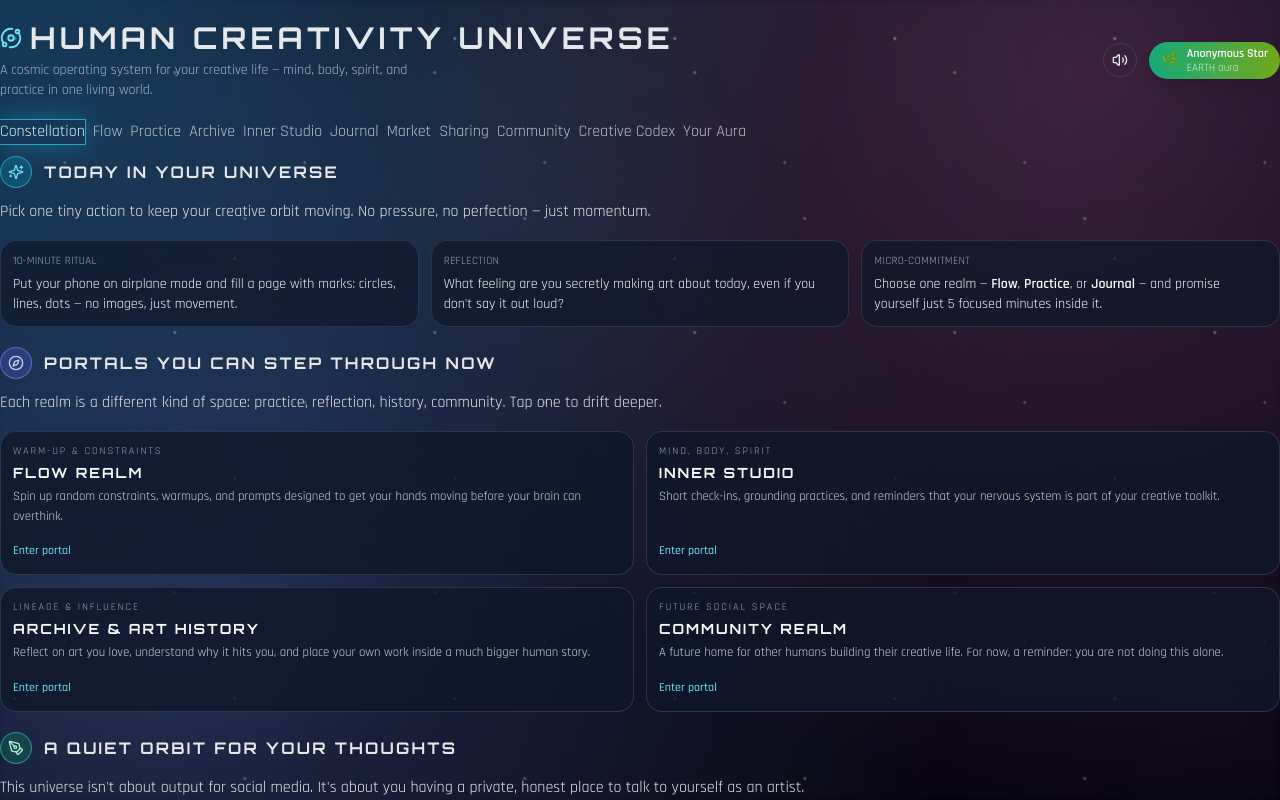
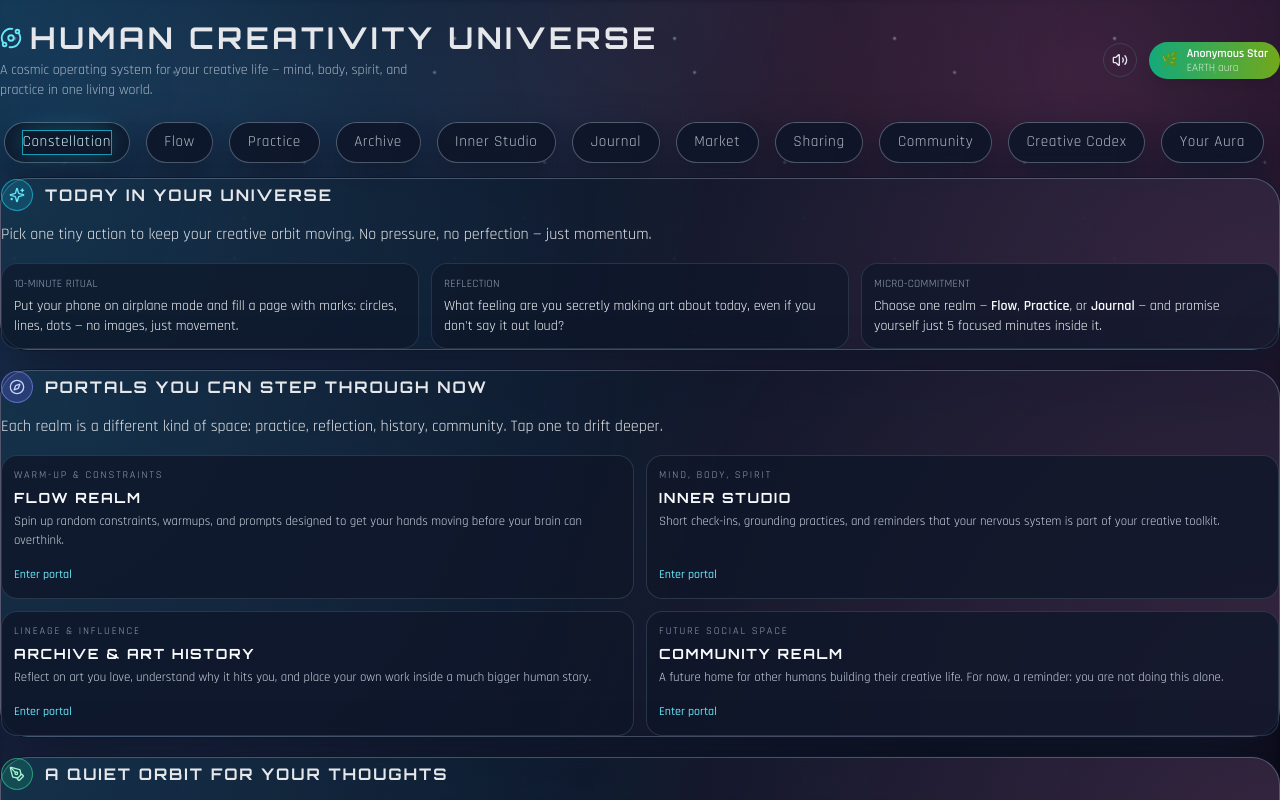
Before and after one commit to Dacolon/Human-Creativity, a Next.js app: page / in a window 1280 px wide. Shown: the top 800 px of the page. Built offline with nearby package versions, Linux system fonts and the light colour scheme.

Commit message:
Update globals.css

```diff
--- a/app/globals.css
+++ b/app/globals.css
@@ -34,17 +34,17 @@ body {
   overflow-x: hidden;
 }
 
-/* Header / logo font – sci-fi, not super blocky */
+/* Header / logo font – sci-fi, but readable */
 .font-space {
   font-family: "Orbitron", system-ui, sans-serif;
-  letter-spacing: 0.14em;
+  letter-spacing: 0.12em;
   text-transform: uppercase;
   font-weight: 600;
 }
 
 /* ---------- Cosmic background layers ---------- */
 
-/* Base gradient sky */
+/* Gradient sky */
 .bg-anim {
   position: fixed;
   inset: 0;
@@ -64,7 +64,7 @@ body {
   inset: 0;
   z-index: -2;
   pointer-events: none;
-  opacity: 0.55;
+  opacity: 0.6;
   background-image:
     radial-gradient(circle at 10% 20%, rgba(255, 255, 255, 0.65) 1px, transparent 2px),
     radial-gradient(circle at 70% 30%, rgba(255, 255, 255, 0.55) 1px, transparent 2px),
@@ -98,3 +98,96 @@ body {
     transform: translate3d(-80px, -60px, 0);
   }
 }
+
+/* ---------- Layout helpers ---------- */
+
+/* Main layout container – keeps things from feeling zoomed in */
+.page-shell {
+  max-width: 1120px;
+  margin: 0 auto;
+  padding: 1.5rem 1.25rem 4rem;
+}
+
+/* ---------- Floating cards ---------- */
+
+/* Generic glassy card used for sections like "Today in your universe" */
+.card {
+  border-radius: 1.75rem;
+  background: radial-gradient(circle at 0% 0%, rgba(56, 189, 248, 0.16), transparent 55%),
+    radial-gradient(circle at 100% 100%, rgba(244, 114, 182, 0.18), transparent 55%),
+    rgba(15, 23, 42, 0.92);
+  border: 1px solid rgba(148, 163, 184, 0.4);
+  box-shadow:
+    0 28px 70px rgba(15, 23, 42, 0.95),
+    0 0 0 1px rgba(15, 23, 42, 0.9);
+  backdrop-filter: blur(26px);
+  -webkit-backdrop-filter: blur(26px);
+}
+
+/* Slight lift on hover for interactive cards */
+.card-hover {
+  transition: transform 220ms ease, box-shadow 220ms ease, border-color 220ms ease;
+}
+.card-hover:hover {
+  transform: translateY(-3px);
+  box-shadow:
+    0 32px 80px rgba(15, 23, 42, 0.98),
+    0 0 0 1px rgba(56, 189, 248, 0.4);
+  border-color: rgba(56, 189, 248, 0.7);
+}
+
+/* Inner padding utility for cards */
+.card-body {
+  padding: 1.5rem 1.5rem 1.75rem;
+}
+
+/* ---------- Navigation pills ---------- */
+
+/* Style nav links so they feel like floating chips again */
+nav a {
+  display: inline-flex;
+  align-items: center;
+  justify-content: center;
+  padding: 0.5rem 1.1rem;
+  margin: 0.15rem 0.25rem;
+  border-radius: 999px;
+  background: rgba(15, 23, 42, 0.9);
+  border: 1px solid rgba(148, 163, 184, 0.5);
+  box-shadow: 0 18px 40px rgba(15, 23, 42, 0.9);
+  text-decoration: none;
+  color: #e5e7eb;
+  font-size: 0.95rem;
+  letter-spacing: 0.04em;
+}
+
+/* Active / current tab – brighter border & slight glow */
+nav a[aria-current="page"],
+nav a[data-active="true"] {
+  border-color: rgba(56, 189, 248, 0.9);
+  box-shadow:
+    0 18px 40px rgba(15, 23, 42, 0.95),
+    0 0 0 1px rgba(56, 189, 248, 0.8),
+    0 0 16px rgba(56, 189, 248, 0.4);
+}
+
+/* On hover, subtle glow */
+nav a:hover {
+  border-color: rgba(56, 189, 248, 0.7);
+  box-shadow:
+    0 20px 46px rgba(15, 23, 42, 0.98),
+    0 0 0 1px rgba(56, 189, 248, 0.65);
+}
+
+/* ---------- Misc text helpers ---------- */
+
+.heading-kicker {
+  text-transform: uppercase;
+  letter-spacing: 0.22em;
+  font-size: 0.75rem;
+  color: rgba(148, 163, 184, 0.9);
+}
+
+/* Make regular headings a bit more cosmic */
+h1, h2, h3 {
+  letter-spacing: 0.06em;
+}
```
